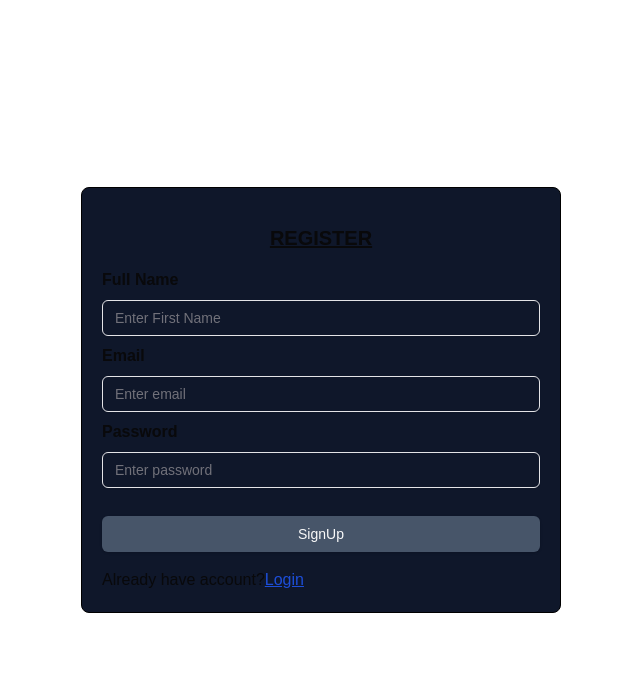
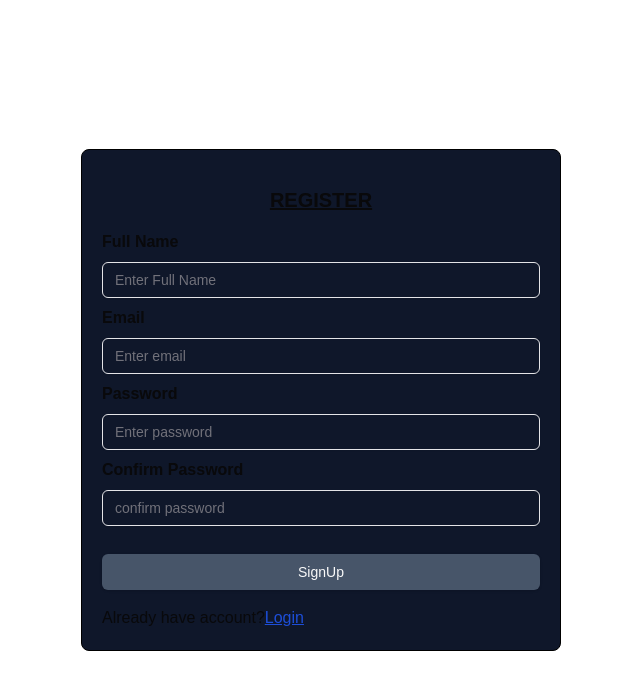
Before and after one commit to prince-1908/soc-hackathon, a Next.js app: page /signup in a window 1280 px wide. Shown: the top 690 px of the page, without its empty margins (319-959 px from the left). Built offline with nearby package versions, Linux system fonts and the light colour scheme.

Commit message:
user-authentication

```diff
--- a/package.json
+++ b/package.json
@@ -14,9 +14,10 @@
     "@radix-ui/react-label": "^2.1.0",
     "@radix-ui/react-radio-group": "^1.2.0",
     "@radix-ui/react-slot": "^1.1.0",
-    "@radix-ui/react-toast": "^1.2.1",
+    "appwrite": "^15.0.0",
     "class-variance-authority": "^0.7.0",
     "clsx": "^2.1.1",
+    "formik": "^2.4.6",
     "lucide-react": "^0.441.0",
     "next": "14.2.11",
     "react": "^18",
@@ -25,7 +26,7 @@
     "react-toastify": "^10.0.5",
     "tailwind-merge": "^2.5.2",
     "tailwindcss-animate": "^1.0.7",
-    "zod": "^3.23.8"
+    "yup": "^1.4.0"
   },
   "devDependencies": {
     "@types/node": "^20",
--- /dev/null
+++ b/src/Validation/validationSchema.ts
@@ -0,0 +1,24 @@
+import * as Yup from "yup";
+
+const SignupSchema = Yup.object().shape({
+	fullname: Yup.string().min(2, "Too Short!").max(50, "Too Long!").required("Required"),
+	email: Yup.string().email("Invalid email").required("Required"),
+
+	password: Yup.string()
+		.required("Password is Required")
+		.min(5, "Your password is too short.")
+		.matches(/[a-zA-Z]/, "Password can only contain Latin letters."),
+	confirmpassword: Yup.string()
+		.oneOf([Yup.ref("password")], "Passwords must match")
+		.required("Required"),
+});
+export default SignupSchema;
+
+export const LoginSchema = Yup.object().shape({
+	email: Yup.string().email("Invalid email").required("Required"),
+
+	password: Yup.string()
+		.required("Password is Required")
+		.min(5, "Your password is too short.")
+		.matches(/[a-zA-Z]/, "Password can only contain Latin letters."),
+});
--- a/src/app/login/page.tsx
+++ b/src/app/login/page.tsx
@@ -1,24 +1,49 @@
 "use client";
 
+import { SignIn } from "@/appwriteConfig/userAuth";
 import { Button } from "@/components/ui/button";
 import { Input } from "@/components/ui/input";
+import { LoginSchema } from "@/Validation/validationSchema";
+import { useFormik } from "formik";
 import Link from "next/link";
+import { useRouter } from "next/navigation";
 
 export default function Home() {
+	const router = useRouter();
+	const formik = useFormik({
+		initialValues: {
+			email: "",
+			password: "",
+		},
+		validationSchema: LoginSchema,
+		onSubmit: async (values) => {
+			const login = SignIn(values.email, values.password);
+
+			try {
+				await login;
+				router.push("/home");
+			} catch (error) {
+				console.error("Error logging in:", error);
+			}
+		},
+	});
+
 	return (
 		<main className=" flex justify-center items-center h-screen">
 			<div className="w-[30rem]  border-black border-[1px] rounded-lg p-5 bg-slate-900">
-				<form className="flex flex-col gap-y-2">
+				<h1 className="text-center p-4 text-xl font-bold underline">LOGIN</h1>
+
+				<form onSubmit={formik.handleSubmit} className="flex flex-col gap-y-2">
 					<label htmlFor="Email" className="font-semibold ">
 						Email
 					</label>
-					<Input type="email" placeholder="Enter email" id="email" />
-					{/* {formik.touched.email && formik.errors.email ? <div className="text-red-600">{formik.errors.email}</div> : null} */}
+					<Input type="email" placeholder="Enter email" id="email" {...formik.getFieldProps("email")} />
+					{formik.touched.email && formik.errors.email ? <div className="text-red-600">{formik.errors.email}</div> : null}
 					<label htmlFor="Password" className="font-semibold">
 						Password
 					</label>
-					<Input type="password" placeholder="Enter password" id="password" />
-					{/* {formik.touched.password && formik.errors.password ? <div className="text-red-600">{formik.errors.password}</div> : null} */}
+					<Input type="password" placeholder="Enter password" id="password" {...formik.getFieldProps("password")} />
+					{formik.touched.password && formik.errors.password ? <div className="text-red-600">{formik.errors.password}</div> : null}
 					{/* Login button */}
 					<Button type="submit" className="w-full mt-5 bg-slate-600">
 						Sign In
--- a/src/app/signup/page.tsx
+++ b/src/app/signup/page.tsx
@@ -1,33 +1,64 @@
 "use client";
 
+import { Register } from "@/appwriteConfig/userAuth";
 import { Button } from "@/components/ui/button";
 import { Input } from "@/components/ui/input";
+import SignupSchema from "@/Validation/validationSchema";
+import { useFormik } from "formik";
 import Link from "next/link";
+import { useRouter } from "next/navigation";
 
 export default function Home() {
+	const router = useRouter();
+	const formik = useFormik({
+		initialValues: {
+			fullname: "",
+			lastName: "",
+			email: "",
+			password: "",
+			confirmpassword: "",
+		},
+		validationSchema: SignupSchema,
+		onSubmit: async (values) => {
+			const registerpromise = Register(values.email, values.password, values.fullname);
+
+			try {
+				await registerpromise;
+				router.push("/login");
+			} catch (error) {
+				console.error("Error register in:", error);
+			}
+		},
+	});
+
 	return (
 		<main className=" flex justify-center items-center h-screen">
 			<div className="w-[30rem] h-auto border-black border-[1px] rounded-lg p-5 bg-slate-900">
 				<h1 className="text-center p-4 text-xl font-bold underline">REGISTER</h1>
 
-				<form className="flex flex-col gap-y-2">
+				<form onSubmit={formik.handleSubmit} className="flex flex-col gap-y-2">
 					<label htmlFor="FName" className="font-semibold ">
 						Full Name
 					</label>
-					<Input type="text" placeholder="Enter First Name" id="firstName" />
-					{/* {formik.touched.firstName && formik.errors.firstName ? <div className="text-red-600">{formik.errors.firstName}</div> : null} */}
+					<Input type="text" placeholder="Enter Full Name" id="fullname" {...formik.getFieldProps("fullname")} />
+					{formik.touched.fullname && formik.errors.fullname ? <div className="text-red-600">{formik.errors.fullname}</div> : null}
 
 					<label htmlFor="Email" className="font-semibold ">
 						Email
 					</label>
-					<Input type="email" placeholder="Enter email" id="email" />
-					{/* {formik.touched.email && formik.errors.email ? <div className="text-red-600">{formik.errors.email}</div> : null} */}
+					<Input type="email" placeholder="Enter email" id="email" {...formik.getFieldProps("email")} />
+					{formik.touched.email && formik.errors.email ? <div className="text-red-600">{formik.errors.email}</div> : null}
 					<label htmlFor="Password" className="font-semibold">
 						Password
 					</label>
-					<Input type="password" placeholder="Enter password" id="password" />
-					{/* {formik.touched.password && formik.errors.password ? <div className="text-red-600">{formik.errors.password}</div> : null} */}
-
+					<Input type="password" placeholder="Enter password" id="password" {...formik.getFieldProps("password")} />
+					{formik.touched.password && formik.errors.password ? <div className="text-red-600">{formik.errors.password}</div> : null}
+					<label htmlFor="Password" className="font-semibold">
+						Confirm Password
+					</label>
+					<Input type="password" placeholder="confirm password" id="confirmpassword" {...formik.getFieldProps("confirmpassword")} />
+					{formik.touched.confirmpassword && formik.errors.confirmpassword ? <div className="text-red-600">{formik.errors.confirmpassword}</div> : null}
+					{/* Sign Up button */}
 					<Button type="submit" className="w-full mt-5 bg-slate-600">
 						SignUp
 					</Button>
--- /dev/null
+++ b/src/appwriteConfig/appwriteConfig.ts
@@ -0,0 +1,12 @@
+import { Account, Client, Databases } from "appwrite";
+import config from "./config";
+
+const client = new Client();
+
+client
+	.setEndpoint(config.appwriteUrl) // API Endpoint
+	.setProject(config.appwriteProjectId); // Project ID
+
+const account = new Account(client);
+const databases = new Databases(client);
+export { account, databases };
--- /dev/null
+++ b/src/appwriteConfig/config.ts
@@ -0,0 +1,8 @@
+const config = {
+	appwriteUrl: String(process.env.NEXT_PUBLIC_APPWRITE_ENDPOINT),
+	appwriteProjectId: String(process.env.NEXT_PUBLIC_APPWRITE_PROJECT_ID),
+	appwriteDatabaseId: String(process.env.NEXT_PUBLIC_APPWRITE_DATABASE_ID),
+	appwriteCollectionId: String(process.env.NEXT_PUBLIC_APPWRITE_COLLECTION_ID),
+};
+
+export default config;
--- /dev/null
+++ b/src/appwriteConfig/userAuth.ts
@@ -0,0 +1,19 @@
+import { account } from "./appwriteConfig";
+import { ID } from "appwrite";
+
+// User Login
+export const SignIn = async (email: string, password: string) => {
+	const login = await account.createEmailPasswordSession(email, password);
+	return login;
+};
+// User Registration
+export const Register = async (email: string, password: string, name: string | "") => {
+	const register = await account.create(ID.unique(), email, password, name);
+	return register;
+};
+
+// get User
+export const isLoggedIn = async () => {
+	const user = await account.get();
+	return user;
+};
```
Also changed, not shown: src/appwriteConfig/userDB.ts (added), 2 other files (tests, documents, lock files or other folders).
